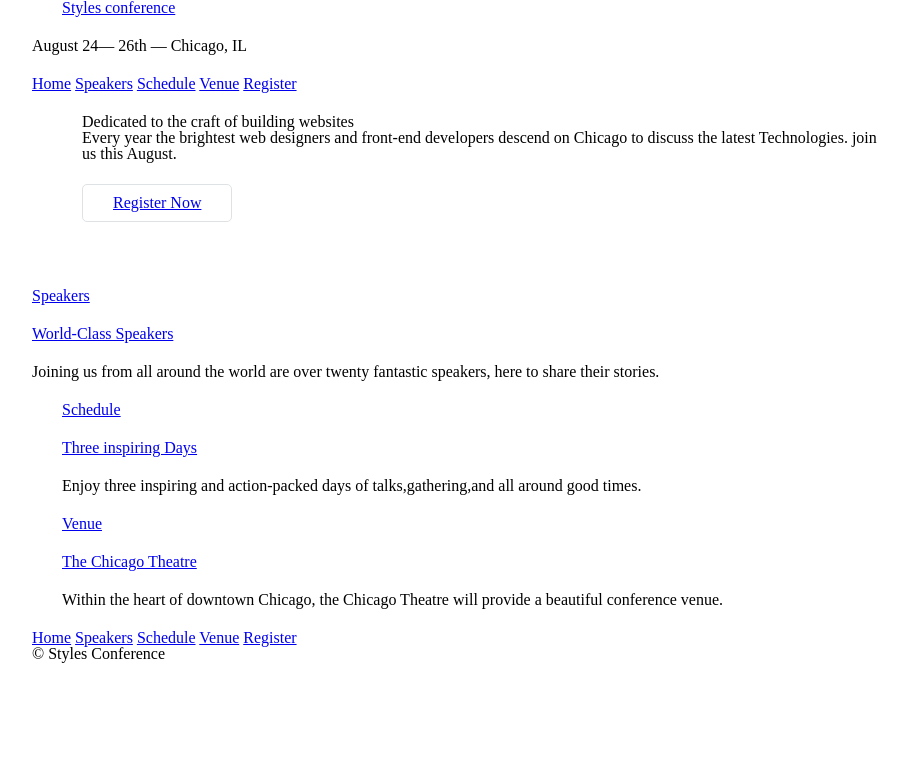
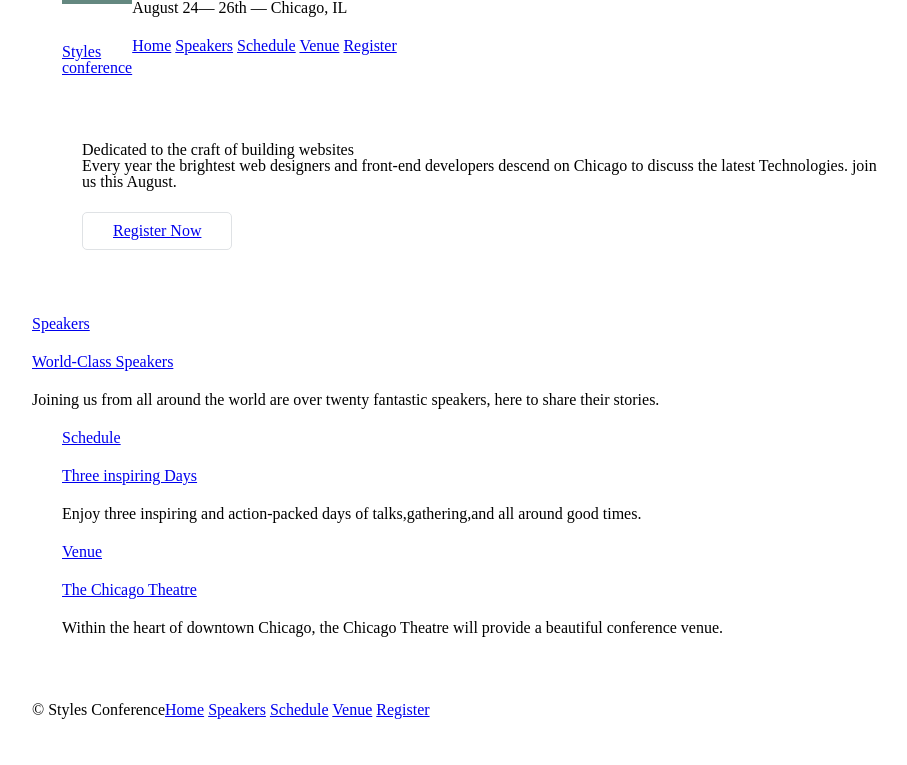
Before and after one commit to ibrahimabdike/styles-conference, a plain HTML site: page index.html in a window 1280 px wide. Shown: the whole page, without its empty margins (158-1065 px from the left). Drawn offline with Linux system fonts and the light colour scheme.

Commit message:
Chapter 5 down

```diff
--- a/assets/stylesheets/main.css
+++ b/assets/stylesheets/main.css
@@ -98,3 +98,44 @@ h1, h3, h4, h5, p {
 .hero {
   padding: 22px 80px 66px 80px;
 }
+/*
+  ========================================
+  Clearfix
+  ========================================
+*/
+.group:before,
+.group:after {
+  content: "";
+  display: table;
+}
+.group:after {
+  clear: both;
+}
+.group {
+  clear: both;
+  *zoom: 1;
+}
+/*
+  ========================================
+  Primary header
+  ========================================
+*/
+
+.logo {
+	border-top: 4px solid #648880;
+	padding: 40px 0 22px 0;
+  float: left;
+}
+/*
+  ========================================
+  Primary footer
+  ========================================
+*/
+
+.primary-footer small {
+  float: left;
+}
+.primary-footer {
+  padding-bottom: 44px;
+  padding-top: 44px;
+}
--- a/index.html
+++ b/index.html
@@ -6,9 +6,9 @@
     <link rel="stylesheet" href="assets/stylesheets/main.css">
   </head>
   <body>
-    <header class="container">
+    <header class="container group">
       <section class="container">
-        <h1> <a  href="index.html">Styles conference</a></h1>
+        <h1 class="logo"> <a  href="index.html">Styles <br> conference</a></h1>
 
       </section>
       <h3>August 24&mdash; 26th &mdash; Chicago, IL</h3>
@@ -57,7 +57,8 @@
 
         </section>
       </section>
-      <footer class="container">
+      <footer class="primary-footer container group">
+          <small>&copy; Styles Conference</small>
         <nav>
           <a href="index.html">Home</a>
           <a href="speakers.html">Speakers</a>
@@ -65,7 +66,7 @@
           <a href="venue.html">Venue</a>
           <a href="register.html">Register</a>
         </nav>
-        <small>&copy; Styles Conference</small>
+
       </footer>
   </body>
 </html>
```
